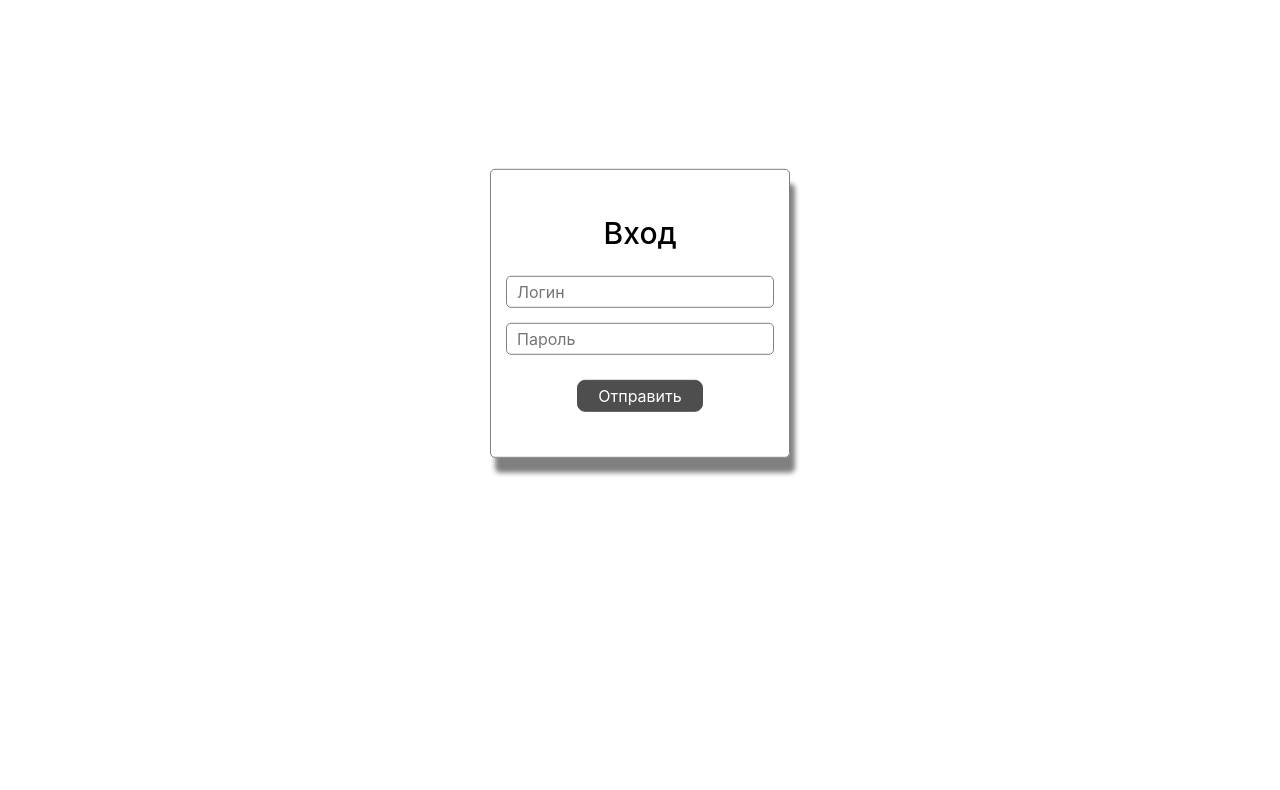
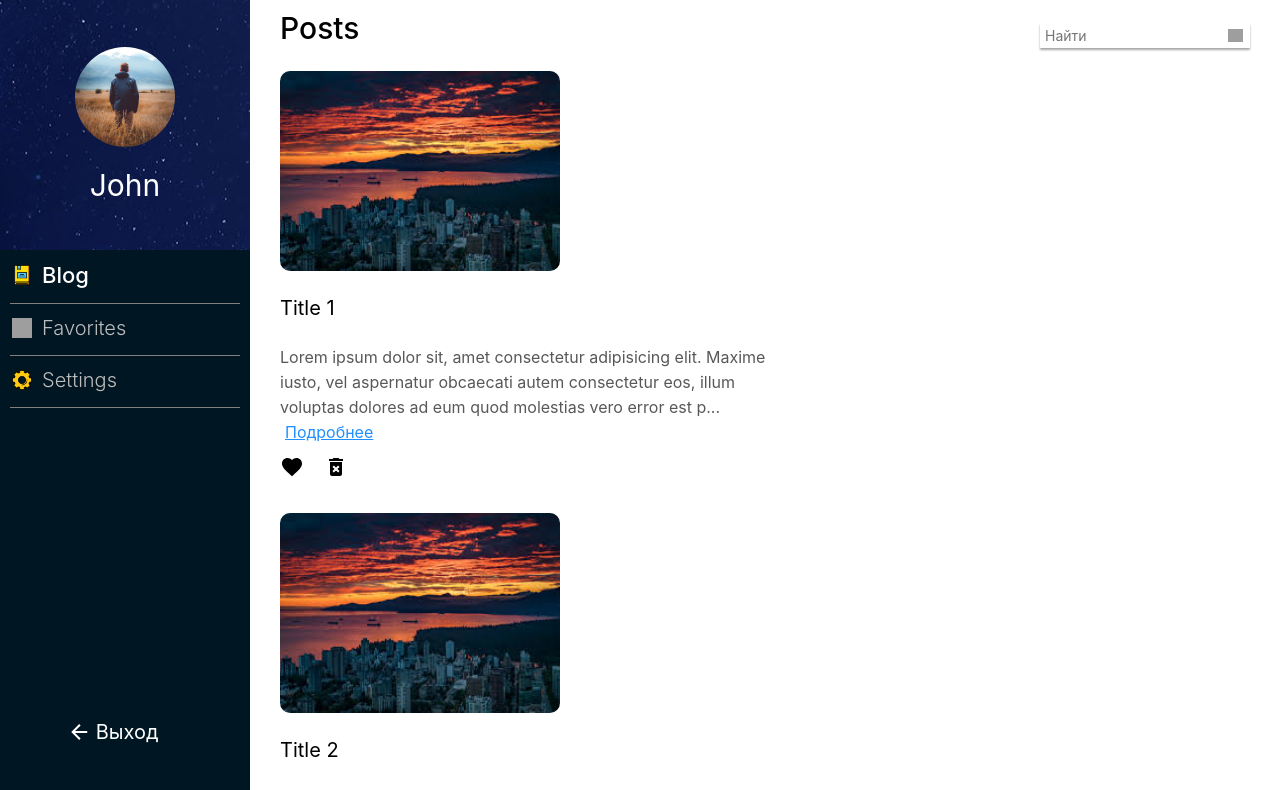
Before and after one commit to gg22hh/intenseIt-blog, a React (Create React App) app: page / in a window 1280 px wide. Shown: the top 790 px of the page. Built offline with nearby package versions, Linux system fonts and the light colour scheme; grey boxes are pictures that could not be loaded.

Commit message:
added refs in LoginForm and added like and delete Posts functional

```diff
--- a/src/App.js
+++ b/src/App.js
@@ -5,7 +5,7 @@ import { Content } from "./components/Content/Content";
 import { LoginForm } from "./components/LoginForm/LoginForm";
 
 function App() {
-    const [active, setActive] = useState(false);
+    const [active, setActive] = useState(true);
 
     return (
         <div className="App">
--- a/src/components/Content/components/Posts/Posts.css
+++ b/src/components/Content/components/Posts/Posts.css
@@ -10,8 +10,8 @@
 }
 .posts__inner {
 	display: flex;
-	justify-content: space-between;
+	justify-content: left;
 	flex-wrap: wrap;
-	gap: 20px;
+	gap: 30px;
 	margin-bottom: 20px;
 }
--- a/src/components/Content/components/Posts/Posts.js
+++ b/src/components/Content/components/Posts/Posts.js
@@ -1,26 +1,48 @@
-import React from "react";
+import React, { useState } from "react";
 import "./Posts.css";
 import { posts } from "../../../../shared/projectData";
 import { PostItem } from "./components/PostItem";
-import { SearchForm } from '../SearchForm/SearchForm';
+import { SearchForm } from "../SearchForm/SearchForm";
 
 export const Posts = () => {
-    const blogPosts = posts.map((item) => {
+    const [postsList, setPostsList] = useState(posts);
+
+    const blogPosts = postsList.map((item, position) => {
         return (
             <PostItem
                 key={item.id}
                 image={item.image}
                 title={item.title}
                 text={item.text}
+                liked={item.liked}
+                setLike={() => setLike(position)}
+                deletePost={() => deletePost(position)}
             />
         );
     });
+
+    const setLike = (position) => {
+        const updatedPost = [...postsList];
+        updatedPost[position] = {
+            ...updatedPost[position],
+            liked: !updatedPost[position].liked,
+        };
+
+		setPostsList(updatedPost)
+    };
+
+	const deletePost = (position) => {
+		const updatedPost = [...postsList]
+		updatedPost.splice(position, 1)
+
+		setPostsList(updatedPost)
+	}
 
     return (
         <div className="posts">
             <div className="posts__header">
                 <h2 className="posts__title">Posts</h2>
-				<SearchForm />
+                <SearchForm />
             </div>
 
             <div className="posts__inner">{blogPosts}</div>
--- a/src/components/Content/components/Posts/components/PostItem.css
+++ b/src/components/Content/components/Posts/components/PostItem.css
@@ -19,6 +19,11 @@
 	line-height: 25px;
 	margin-bottom: 10px;
 }
+.post__item-buttons {
+	display: flex;
+	align-items: center;
+	gap: 20px;
+}
 .more {
 	margin-left: 5px;
 	color: dodgerblue;
--- a/src/components/Content/components/Posts/components/PostItem.js
+++ b/src/components/Content/components/Posts/components/PostItem.js
@@ -1,29 +1,44 @@
-import React, { useState } from "react";
+import React from "react";
 import { NO_IMAGE } from "../../../../../shared/projectData";
 import "./PostItem.css";
 import FavoriteIcon from "@mui/icons-material/Favorite";
+import DeleteForeverIcon from "@mui/icons-material/DeleteForever";
 
-export const PostItem = ({ image = NO_IMAGE, title, text }) => {
-    const [like, setLike] = useState(false);
-    const color = like ? "crimson" : "black";
+export const PostItem = ({
+    image = NO_IMAGE,
+    title,
+    text,
+    liked,
+    setLike,
+    deletePost,
+}) => {
+    const color = liked ? "crimson" : "black";
 
-	const finalText = text.length > 180 ? (
-		<>
-			<span>{text.slice(0, 181)}...</span>
-			<button className='more'>Подробнее</button>
-		</>
-	) : text
+    const finalText =
+        text.length > 180 ? (
+            <>
+                <span>{text.slice(0, 181)}...</span>
+                <button className="more">Подробнее</button>
+            </>
+        ) : (
+            text
+        );
 
     return (
         <div className="post__item">
             <div className="post__item-image">
-                <img src={image} alt="Post image" />
+                <img src={image} alt="Post-item img" />
             </div>
             <h3 className="post__item-title">{title}</h3>
             <div className="post__item-text">{finalText}</div>
-            <button onClick={() => setLike(!like)}>
-                <FavoriteIcon style={{fill: color}} />
-            </button>
+            <div className="post__item-buttons">
+                <button onClick={setLike}>
+                    <FavoriteIcon style={{ fill: color }} />
+                </button>
+                <button onClick={deletePost}>
+                    <DeleteForeverIcon />
+                </button>
+            </div>
         </div>
     );
 };
--- a/src/components/LoginForm/LoginForm.js
+++ b/src/components/LoginForm/LoginForm.js
@@ -1,25 +1,35 @@
-import React, { useState } from "react";
+import React, {useRef} from "react";
 import './LoginForm.css'
+import { usersData } from '../../shared/projectData';
 
 export const LoginForm = ({ setActive }) => {
-	const [login, setLogin] = useState('')
-	const [password, setPassword] = useState('')
+	const loginFormName = useRef()
+	const loginFormPassword = useRef()
 
-	const submitForm = () => {
-		if (login.length === 0 || password.length === 0) return
+	const handleLoginForm = (e) => {
+		e.preventDefault()
 		setActive(true)
+
+		const userData = {
+			userName: loginFormName.current.value,
+			password: loginFormPassword.current.value,
+		}
+
+		usersData.push(userData)
 	}
 
+	console.log(usersData)
+
     return (
-        <form className="form">
+        <form onSubmit={handleLoginForm} className="form">
             <h1>Вход</h1>
             <div>
                 <input
                     type="text"
                     className="form__login"
                     placeholder="Логин"
+					ref={loginFormName}
                     required
-                    onChange={(e) => setLogin(e.target.value)}
                 />
             </div>
             <div>
@@ -27,11 +37,11 @@ export const LoginForm = ({ setActive }) => {
                     type="password"
                     className="form__password"
                     placeholder="Пароль"
+					ref={loginFormPassword}
                     required
-                    onChange={(e) => setPassword(e.target.value)}
                 />
             </div>
-            <button type="submit" onClick={submitForm} className="form__btn">
+            <button type="submit" className="form__btn">
                 Отправить
             </button>
         </form>
--- a/src/shared/projectData.js
+++ b/src/shared/projectData.js
@@ -7,35 +7,43 @@ export const posts = [
         image: image,
         title: "Title 1",
         text: "Lorem ipsum dolor sit, amet consectetur adipisicing elit. Maxime iusto, vel aspernatur obcaecati autem consectetur eos, illum voluptas dolores ad eum quod molestias vero error est provident sapiente! Beatae, maxime. Fuga voluptatum nemo ab debitis, at odit veritatis fugiat aut",
+		liked: false
 	},
     {
         id: 2,
         image: image,
         title: "Title 2",
         text: "Lorem ipsum dolor sit, amet consectetur adipisicing elit. Maxime iusto, vel aspernatur obcaecati autem consectetur eos, illum voluptas dolor",
+		liked: false
 	},
     {
         id: 3,
         image: image,
         title: "Title 3",
         text: "Lorem ipsum dolor sit, amet consectetur adipisicing elit. Maxime iusto, vel aspernatur obcaecati autem consectetur eos, illum voluptas dolores ad eum quod molestias vero error est provident sapiente! Beatae, maxime. Fuga voluptatum nemo ab debitis, at odit veritatis fugiat aut",
+		liked: false
 	},
     {
         id: 4,
         title: "Title 4",
         text: "Lorem ipsum dolor sit, amet consectetur adipisicing elit. Maxime iusto, vel aspernatur obcaecati autem consectetur eos, illum voluptas dolores ad eum quod molestias vero error est provident sapiente! Beatae, maxime. Fuga voluptatum nemo ab debitis, at odit veritatis fugiat aut",
+		liked: false
 	},
     {
         id: 5,
         image: image,
         title: "Title 5",
         text: "Lorem ipsum dolor sit, amet consectetur adipisicing elit. Maxime iusto, vel aspernatur obcaecati autem consectetur eos, illum voluptas dolores ad ",
+		liked: false
 	},
     {
         id: 6,
         title: "Title 6",
         text: "Lorem ipsum dolor sit, amet consectetur adipisicing elit. Maxime iusto, vel aspernatur obcaecati autem consectetur eos, illum voluptas dolores ad eum quod molestias vero error est ",
+		liked: false
 	},
 ];
 
 export const NO_IMAGE = noImage;
+
+export const usersData = []
```
Lines whose indentation alone changed are shown as unchanged.
